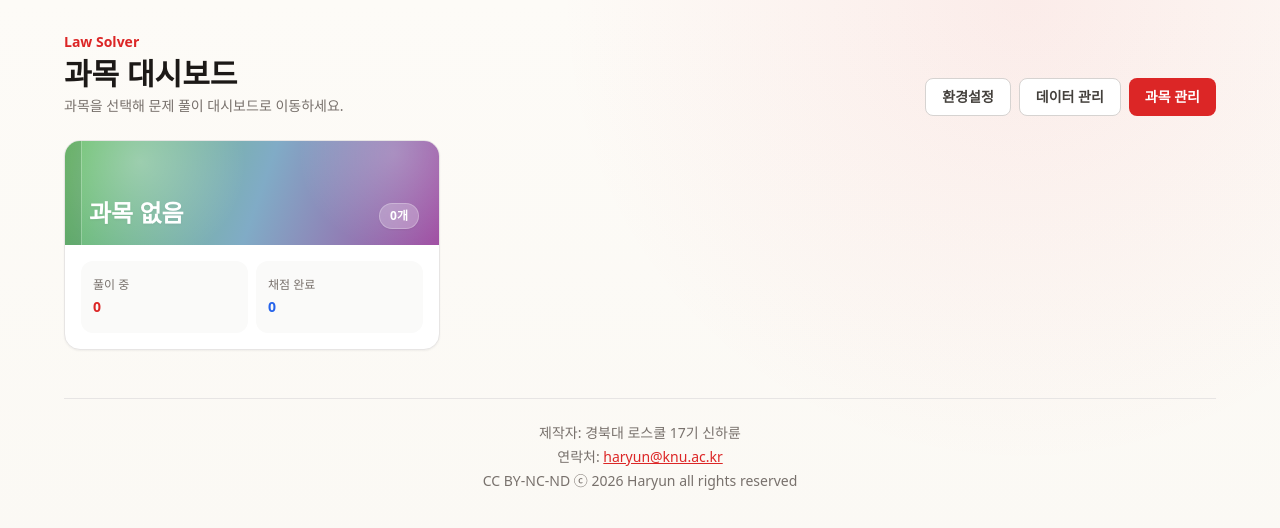
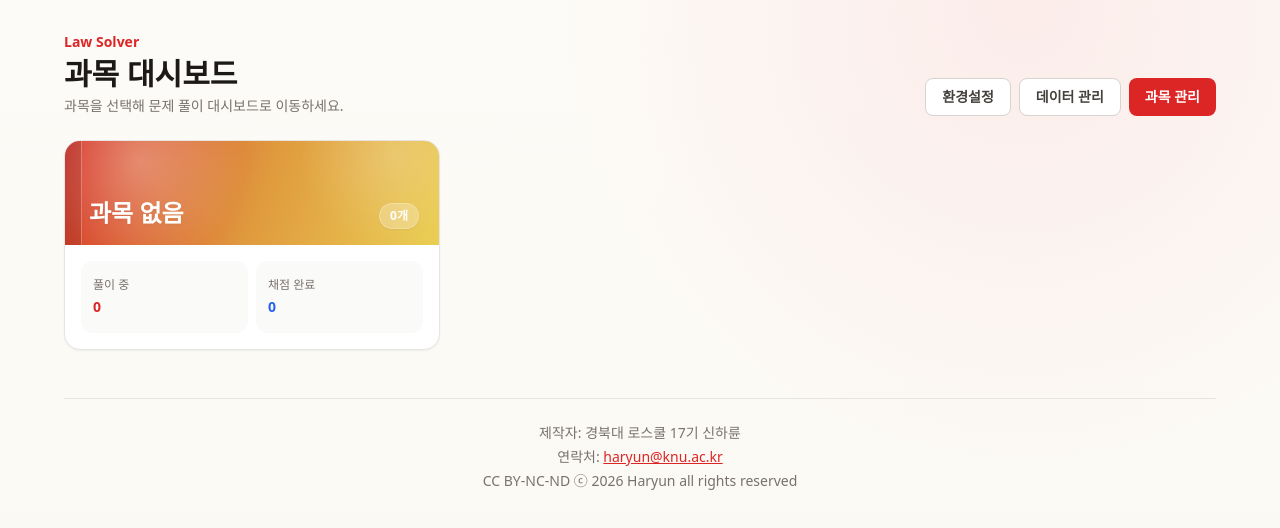
Before and after one commit to haryunio/law-solver, a React (Vite) app: page /dashboard in a window 1280 px wide. Shown: the top 528 px of the page. Built offline with nearby package versions, Linux system fonts and the light colour scheme.

Commit message:
Update color scheme

```diff
--- a/src/pages/SubjectListPage.tsx
+++ b/src/pages/SubjectListPage.tsx
@@ -32,13 +32,13 @@ const hashString = (value: string) =>
 
 const getSubjectCoverStyle = (subjectName: string): CSSProperties => {
   const hash = Math.abs(hashString(subjectName));
-  const hueA = hash % 360;
-  const hueB = (hueA + 45 + (hash % 80)) % 360;
-  const hueC = (hueA + 170 + (hash % 50)) % 360;
+  const hueA = 2 + (hash % 26);
+  const hueB = 24 + ((hash >> 3) % 22);
+  const hueC = 42 + ((hash >> 6) % 16);
   const angle = 105 + (hash % 151);
 
   return {
-    background: `linear-gradient(${angle}deg, hsl(${hueA} 42% 58%), hsl(${hueB} 38% 64%) 52%, hsl(${hueC} 34% 48%))`,
+    background: `linear-gradient(${angle}deg, hsl(${hueA} 68% 50%), hsl(${hueB} 72% 56%) 52%, hsl(${hueC} 78% 62%))`,
   };
 };
 
```
